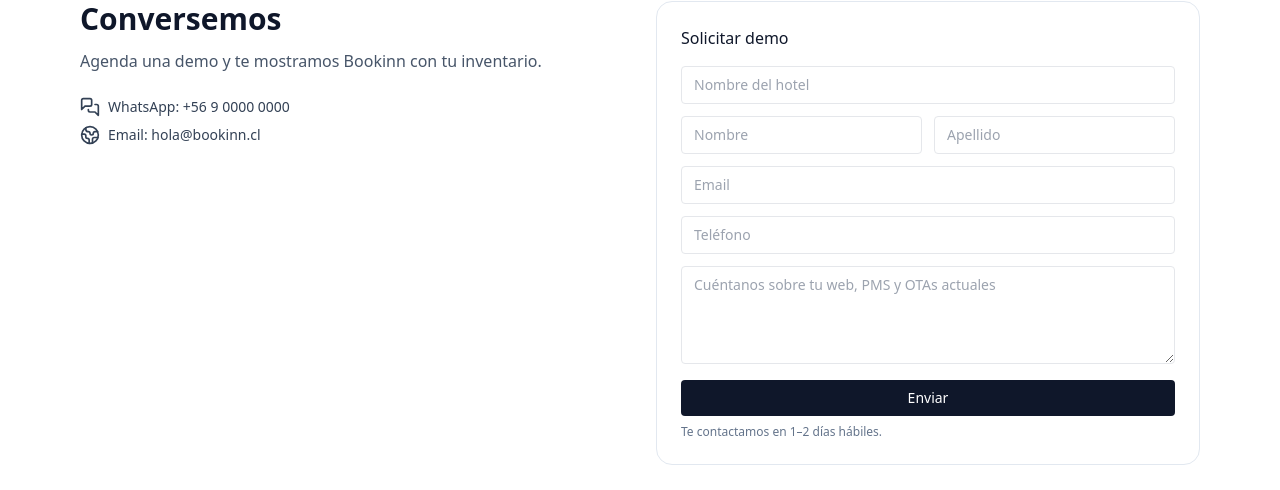
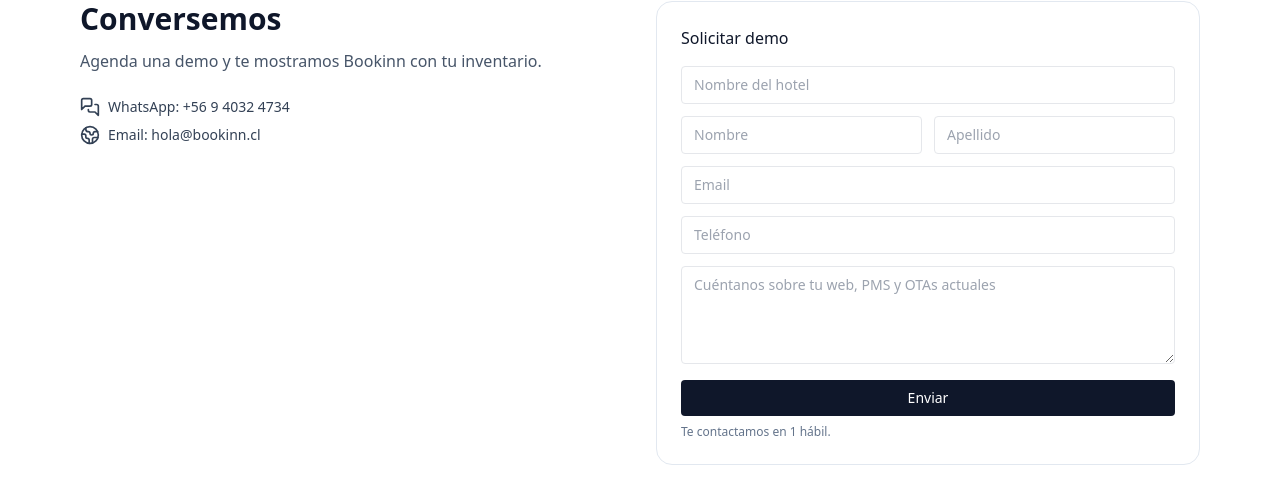
Before and after one commit to bookinncl/landing, a Next.js app: page / in a window 1280 px wide. Shown: the part 2193-2683 px from the top of the page. Built offline with nearby package versions, Linux system fonts and the light colour scheme.

Commit message:
Update page.tsx

```diff
--- a/src/app/page.tsx
+++ b/src/app/page.tsx
@@ -196,7 +196,7 @@
             <h2 className="text-3xl font-semibold mb-3">Conversemos</h2>
             <p className="text-slate-600 mb-6">Agenda una demo y te mostramos Bookinn con tu inventario.</p>
             <div className="space-y-2 text-sm text-slate-700">
-              <div className="flex items-center gap-2"><MessagesSquare className="w-5 h-5" /> WhatsApp: +56 9 0000 0000</div>
+              <div className="flex items-center gap-2"><MessagesSquare className="w-5 h-5" /> WhatsApp: +56 9 4032 4734</div>
               <div className="flex items-center gap-2"><Globe2 className="w-5 h-5" /> Email: hola@bookinn.cl</div>
             </div>
           </div>
@@ -211,7 +211,7 @@
               <textarea className="border rounded px-3 py-2 text-sm col-span-2" placeholder="Cuéntanos sobre tu web, PMS y OTAs actuales" rows={4} />
             </div>
             <button className="mt-4 w-full px-4 py-2 rounded bg-slate-900 text-white text-sm">Enviar</button>
-            <p className="text-xs text-slate-500 mt-2">Te contactamos en 1–2 días hábiles.</p>
+            <p className="text-xs text-slate-500 mt-2">Te contactamos en 1 hábil.</p>
           </div>
         </div>
       </section>
```
